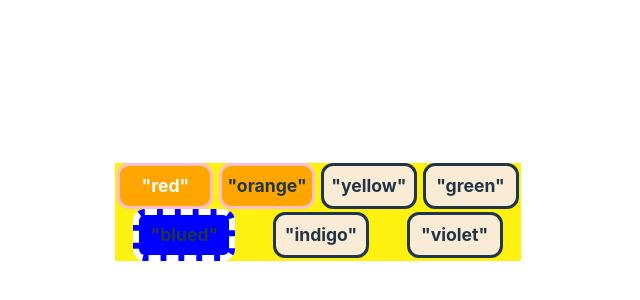
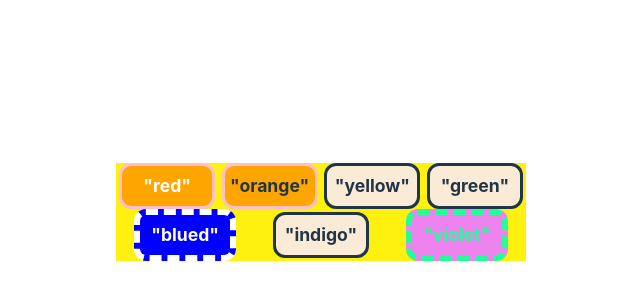
Before and after one commit to lcim/vite-test, a React (Vite) app: page / in a window 1280 px wide. Shown: the part 188-488 px from the top of the page, without its empty margins (21-661 px from the left). Built offline with nearby package versions, Linux system fonts and the light colour scheme.

Commit message:
uncommented out the remaining media queries

```diff
--- a/src/index.css
+++ b/src/index.css
@@ -71,20 +71,23 @@
   .blued {
     background-color: blue;
     border: 6px dashed #FFFFFF;
+    color: #FFF;
   }
 }
-/* @media screen and (min-width: 760px) and (orientation: portrait) {
+@media screen and (min-width: 760px) and (orientation: portrait) {
   .indigod {
     background-color: indigo;
     border: 6px dashed pink;
+    color: pink;
   }
 }
 @media screen and (min-width: 760px) {
   .violetd {
     background-color: violet;
     border: 6px dashed #2F9;
+    color: #2F9;
   }
-} */
+}
 @media screen and (min-width: 480px) and (max-height: 480px) {
   .container {
     flex-direction: row;
```
